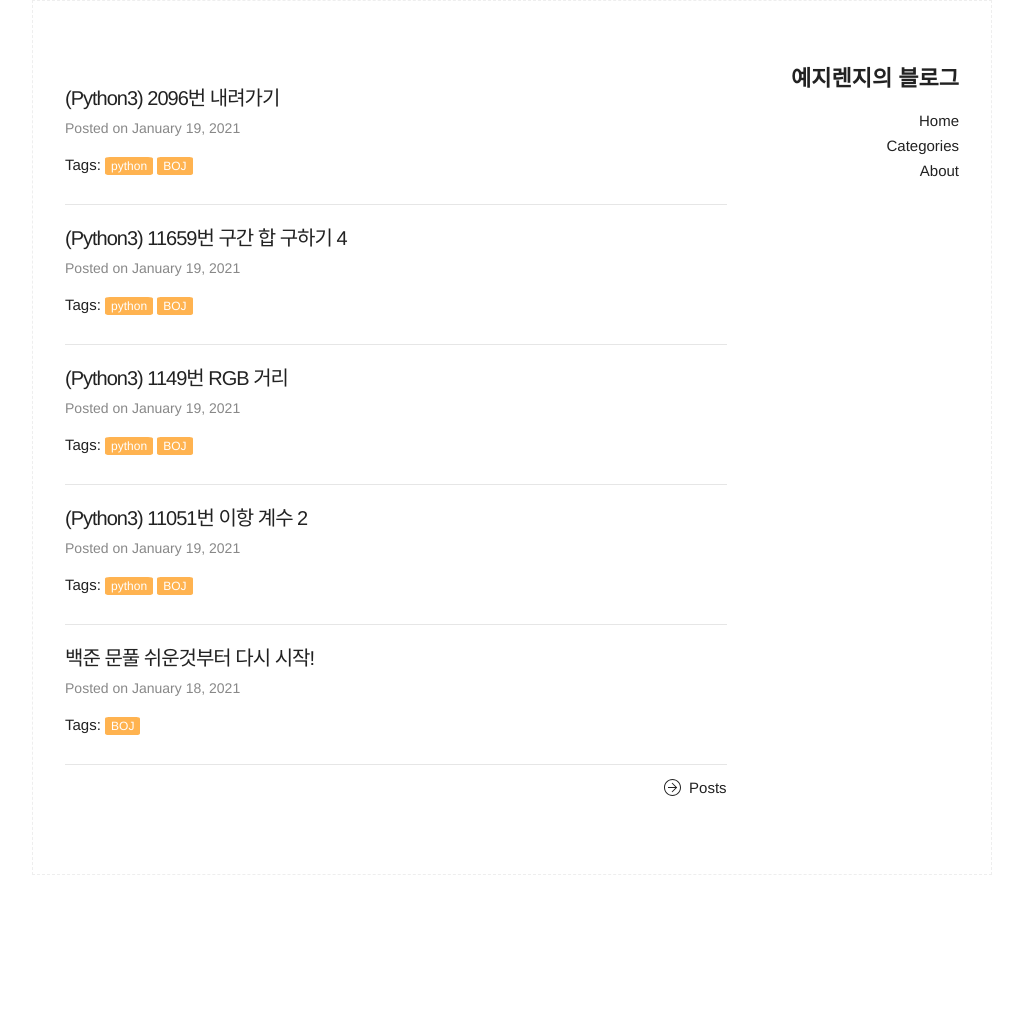
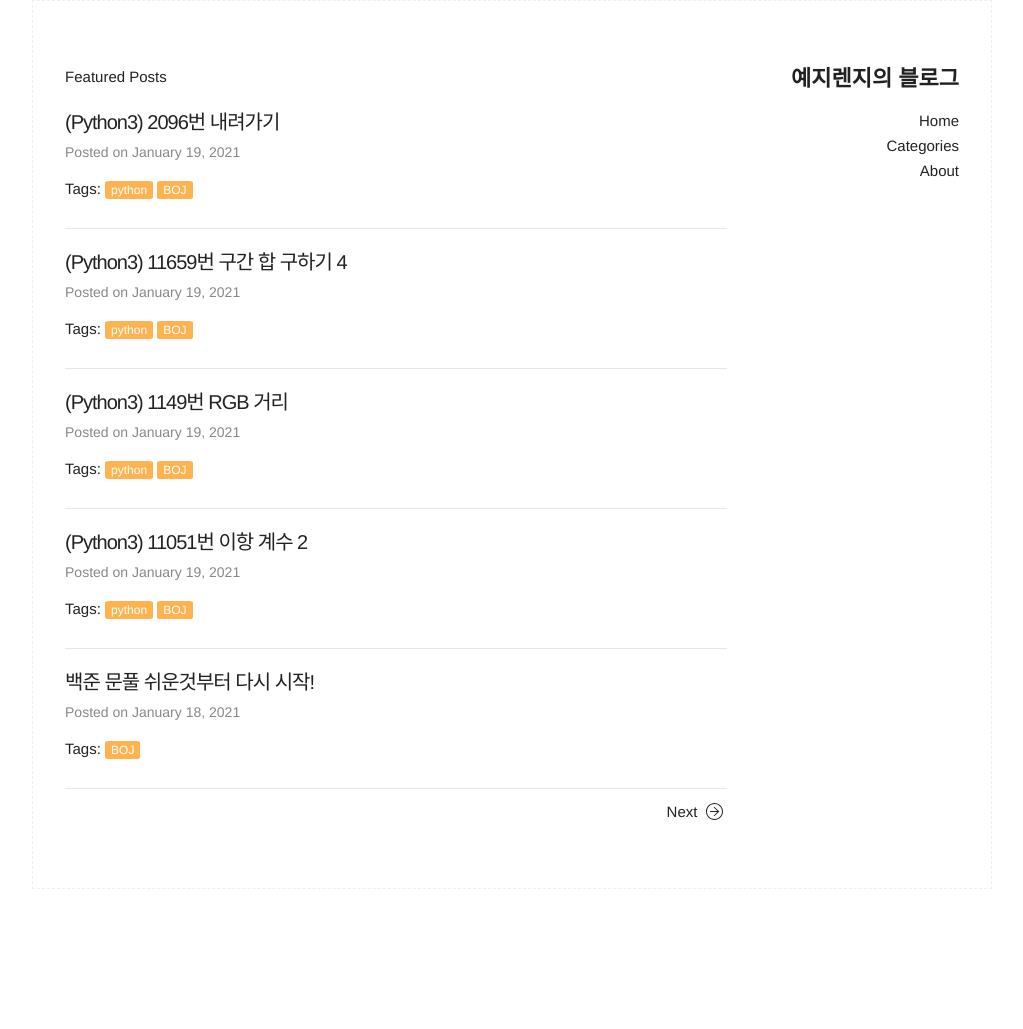
Before and after one commit to cuza22/cuza22.github.io, a Jekyll site: the page built from index.html, in a window 1280 px wide. Shown: the whole page, without its empty margins (128-1151 px from the left). Built offline with Jekyll 4.4.1, drawn with Linux system fonts in a browser that asks for light colours; the list of posts is cut into pages by our own code.

Commit message:
add paginator

```diff
--- a/_config.yml
+++ b/_config.yml
@@ -13,7 +13,7 @@ description: > # this means to ignore newlines until "baseurl:"
 baseurl: "" # the subpath of your site, e.g. /blog
 url: "http://cuza22.github.io" # the base hostname & protocol for your site
 twitter_username:
-github_username:  cuza22
+github_username: cuza22
 
 # Build settings
 markdown: kramdown
@@ -40,3 +40,8 @@ defaults:
       type: tags
     values:
       layout: tag
+
+# Add pagination - https://maruzzing.github.io/project/blogwithjekyll/Jekyll-페이징-기능-추가하기/
+plugins: [jekyll-paginate]
+paginate: 5 # 한 페이지 당 표시하고자 하는 포스트의 최대 개수
+paginate_path: '/page:num' # URL 규칙
--- a/_layouts/post.html
+++ b/_layouts/post.html
@@ -29,8 +29,8 @@ layout: default
 
     {% include comments.html %}
 
-    <div class="pagination older-post">
-      <a href="{{ '/' | prepend: site.baseurl }}"><data data-icon="ei-arrow-right"></data> Back to Posts </a>
+    <div class="pagination back">
+      <a href="{{ '/' | prepend: site.baseurl }}"> Back to Posts <data data-icon="ei-arrow-right"></data></a>
     </div>
 
   <!-- {% include share.html %} -->
--- a/_sass/_layout.scss
+++ b/_sass/_layout.scss
@@ -390,10 +390,20 @@ div.post_title span.date {
 .pagination {
   margin:0;
   padding:10px 0;
-  text-align:enter;
+
+  .previous {
+    float: left;
+    text-align: left;
+  }
+
+  .next {
+    float: right;
+    text-align: right;
+  }
+
 }
 
-.pagination.older-post{
+.pagination.back{
   float: right;
   text-align: right;
 }
--- a/index.html
+++ b/index.html
@@ -1,14 +1,25 @@
 ---
 layout: default
 title: 예지렌지의 블로그
+pagination:
+  enabled:true
 ---
 
 <div class="home">
+  <div id="featured-posts">Featured Posts</div>
   <!-- post list -->
-  <div class="post-list">
-    {% for post in site.posts limit:5%}
-    {% include postcard.html %}
+  <ul class="post-list">
+    {% for post in paginator.posts %}
+      {% include postcard.html %}
     {% endfor %}
-    <div class="pagination older-post"><a href="./categories"><data data-icon="ei-arrow-right"></data> Posts </a></div>
+  </ul>
+  <div class="pagination">
+    {% if paginator.previous_page %}
+      <a href="{{ paginator.previous_page_path }}" class="previous"><data data-icon="ei-arrow-left"></data> Previous </a>
+    {% endif %}
+
+    {% if paginator.next_page %}
+      <a href="{{ paginator.next_page_path }}" class="next"> Next <data data-icon="ei-arrow-right"></a>
+    {% endif %}
   </div>
 </div>
```
